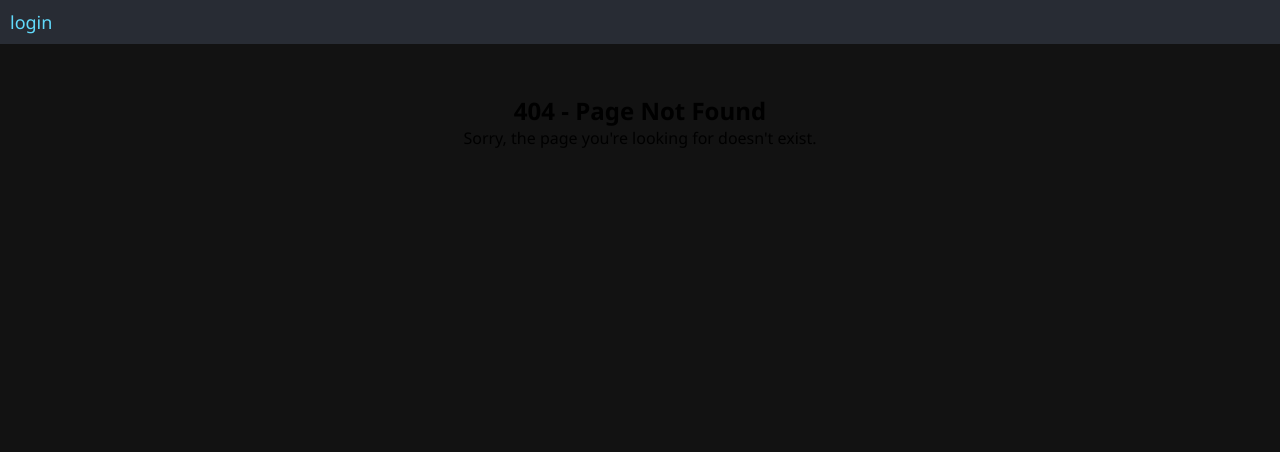
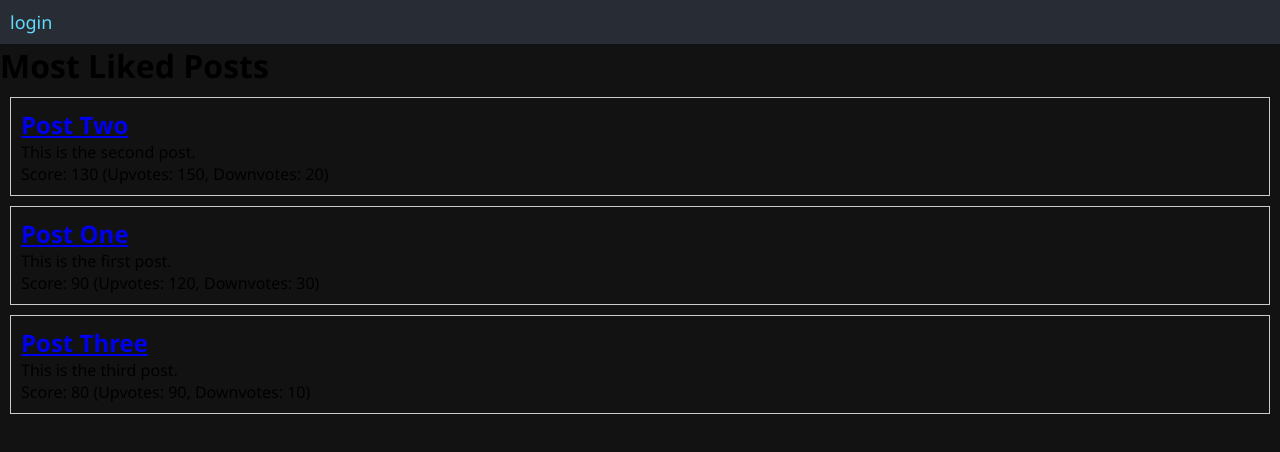
Before and after one commit to Agorbanoff/Testproject, a React (Vite) app in the folder react/: page /homepage in a window 1280 px wide. Before the commit this address had no page. Shown: the top 452 px of the page. Built offline with nearby package versions, Linux system fonts and the light colour scheme.

Commit message:
adder homepage with route parems for subreddits and homepage

```diff
--- a/react/src/App.jsx
+++ b/react/src/App.jsx
@@ -1,7 +1,10 @@
 import React from 'react';
 import { BrowserRouter as Router, Routes, Route, Link } from 'react-router-dom';
 import Login from "./pages/LoginPage.jsx";
- import Register from "./pages/RegisterPage.jsx";
+import Register from "./pages/RegisterPage.jsx";
+import { HomePage, SubredditPage } from './pages/HomePage.jsx';
+
+//import Post from "./pages/Post.jsx";
 import './App.css'; // Import the CSS file
 
 const App = () => {
@@ -15,10 +18,10 @@ const App = () => {
         <Routes>
           <Route path="/login" element={<Login />} />
           <Route path="/register" element={<Register />} />
+          <Route path="/homepage" element={<HomePage />} />
+          <Route path="/r/:subredditName" element={<SubredditPage/>} />
 
-
-
-          {/* Fallback route for 404 Not Found */}
+          {/* <Route path="/posts/:postname" element={<Post />} /> */}
           <Route path="*" element={<NotFound />} />
         </Routes>
       </div>
--- /dev/null
+++ b/react/src/pages/HomePage.jsx
@@ -0,0 +1,62 @@
+import React from 'react';
+import PropTypes from 'prop-types';
+import { Link, useParams } from 'react-router-dom';
+
+// Example array of post objects with a subreddit property added
+const posts = [
+  { id: 1, name: 'Post One', subreddit: 'funny', description: 'This is the first post.', upvotes: 120, downvotes: 30 },
+  { id: 2, name: 'Post Two', subreddit: 'pics', description: 'This is the second post.', upvotes: 150, downvotes: 20 },
+  { id: 3, name: 'Post Three', subreddit: 'funny', description: 'This is the third post.', upvotes: 90, downvotes: 10 },
+  // ... more posts
+];
+
+// Utility function to sort posts by most liked (upvotes - downvotes)
+const sortPostsByScore = (postsArray) => {
+  return postsArray.sort((a, b) => (b.upvotes - b.downvotes) - (a.upvotes - a.downvotes));
+};
+
+// Reusable PostList component that accepts an optional subreddit prop
+const PostList = ({ subreddit }) => {
+  // If subreddit is provided, filter posts to that subreddit; otherwise, show all posts.
+  const filteredPosts = subreddit
+    ? posts.filter(post => post.subreddit.toLowerCase() === subreddit.toLowerCase())
+    : posts;
+
+  const sortedPosts = sortPostsByScore([...filteredPosts]);
+
+  return (
+    <div>
+      <h1>{subreddit ? `Top posts in r/${subreddit}` : 'Most Liked Posts'}</h1>
+      {sortedPosts.map(post => (
+        <div key={post.id} style={{ border: '1px solid #ccc', margin: '10px', padding: '10px' }}>
+          <h2>
+            <Link to={`/post/${post.id}/${encodeURIComponent(post.name)}`}>
+              {post.name}
+            </Link>
+          </h2>
+          <p>{post.description}</p>
+          <p>
+            Score: {post.upvotes - post.downvotes} (Upvotes: {post.upvotes}, Downvotes: {post.downvotes})
+          </p>
+        </div>
+      ))}
+    </div>
+  );
+};
+
+PostList.propTypes = {
+  subreddit: PropTypes.string, // subreddit is optional and should be a string
+};
+
+// Homepage component (all subreddits)
+const HomePage = () => {
+  return <PostList />;
+};
+
+// Subreddit page component that extracts the subreddit name from the URL and passes it to PostList
+const SubredditPage = () => {
+  const { subredditName } = useParams(); // Assumes your route is set as "/r/:subredditName"
+  return <PostList subreddit={subredditName} />;
+};
+
+export { HomePage, SubredditPage };
```
